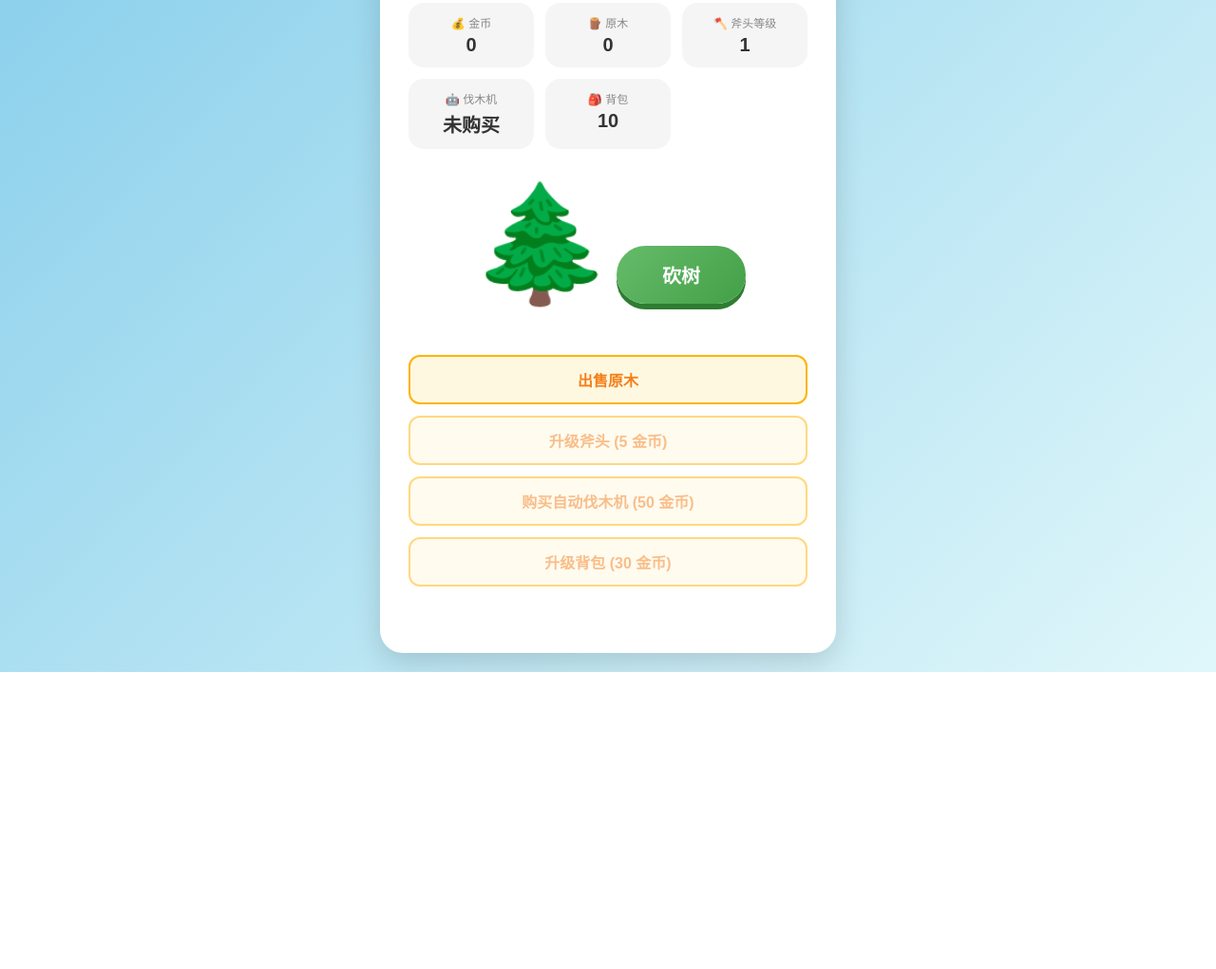
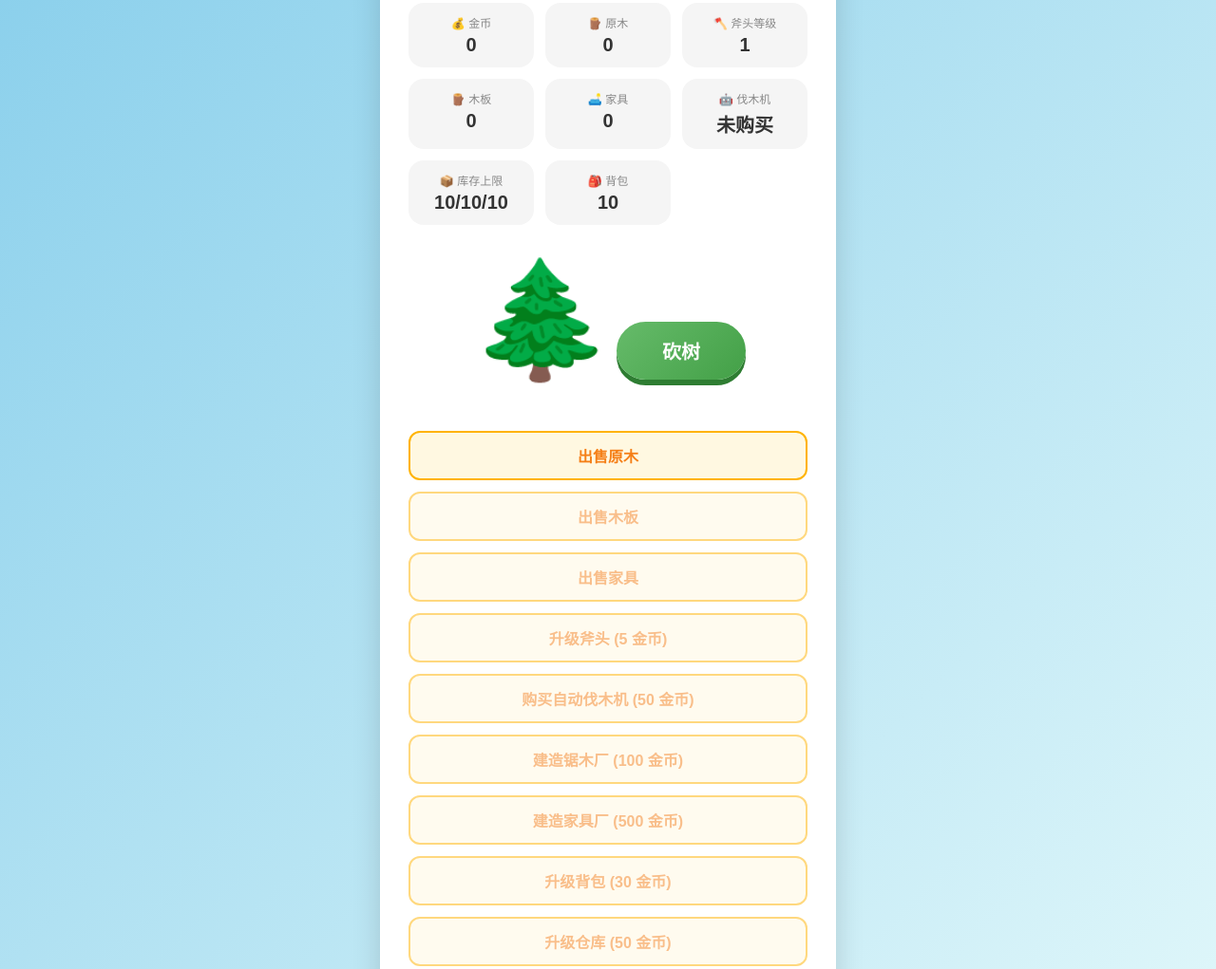
Before and after one commit to moxin178/tree-tycoon, a website with bundled scripts: page index.html in a window 1280 px wide. Shown: the part 139-1160 px from the top of the page at 95% size. Before the commit the page ends 847 px from the top, so only its background shows below. Built offline with nearby package versions, Linux system fonts and the light colour scheme.

Commit message:
feat: add processing chain UI elements

```diff
--- a/index.html
+++ b/index.html
@@ -27,8 +27,20 @@
         <span id="axe-display">1</span>
       </div>
       <div class="stat">
+        <span class="label">🪵 木板</span>
+        <span id="planks-display">0</span>
+      </div>
+      <div class="stat">
+        <span class="label">🛋️ 家具</span>
+        <span id="furniture-display">0</span>
+      </div>
+      <div class="stat">
         <span class="label">🤖 伐木机</span>
         <span id="lumberjack-display">未购买</span>
+      </div>
+      <div class="stat">
+        <span class="label">📦 库存上限</span>
+        <span id="storage-display">10/10/10</span>
       </div>
       <div class="stat">
         <span class="label">🎒 背包</span>
@@ -45,12 +57,23 @@
 
     <section class="actions">
       <button id="sell-btn" class="action-btn">出售原木</button>
+      <button id="sell-planks-btn" class="action-btn">出售木板</button>
+      <button id="sell-furniture-btn" class="action-btn">出售家具</button>
       <button id="upgrade-btn" class="action-btn">升级斧头 (<span id="upgrade-cost">5</span> 金币)</button>
       <button id="buy-lumberjack-btn" class="action-btn">
         购买自动伐木机 (<span id="lumberjack-cost">50</span> 金币)
       </button>
+      <button id="buy-sawmill-btn" class="action-btn">
+        建造锯木厂 (<span id="sawmill-cost">100</span> 金币)
+      </button>
+      <button id="buy-furniture-factory-btn" class="action-btn">
+        建造家具厂 (<span id="furniture-factory-cost">500</span> 金币)
+      </button>
       <button id="upgrade-backpack-btn" class="action-btn">
         升级背包 (<span id="backpack-cost">30</span> 金币)
+      </button>
+      <button id="upgrade-storage-btn" class="action-btn">
+        升级仓库 (<span id="storage-cost">50</span> 金币)
       </button>
     </section>
 
```
